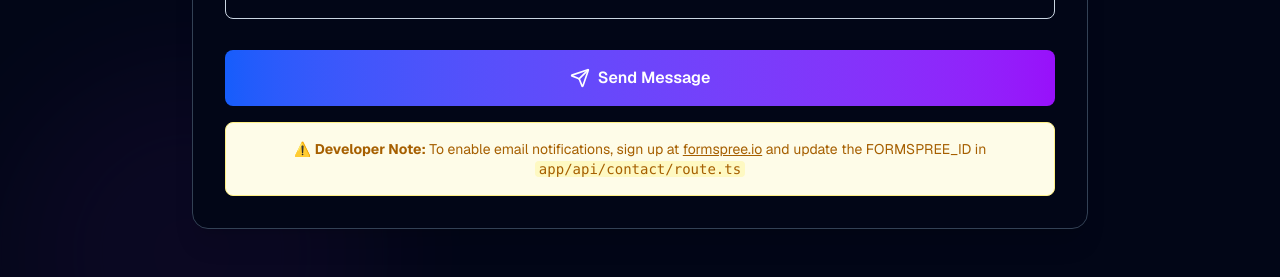
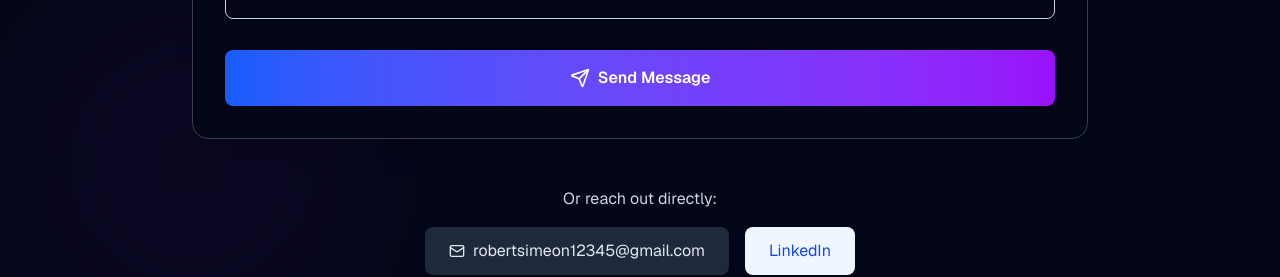
Before and after one commit to jacksimeon1/Simeon_DigitalTwin, a Next.js app: page / in a window 1280 px wide. Shown: the part 5440-5717 px from the top of the page. Built offline with nearby package versions, Linux system fonts and the light colour scheme; no server answers.

Commit message:
Configure Formspree with real form ID - email notifications now active

```diff
--- a/app/api/contact/route.ts
+++ b/app/api/contact/route.ts
@@ -22,8 +22,8 @@ export async function POST(request: NextRequest) {
     }
 
     // Using Formspree (free and easy to set up)
-    // You need to sign up at formspree.io and get your form ID
-    const FORMSPREE_ID = 'YOUR_FORMSPREE_FORM_ID'; // Replace with your actual Formspree ID
+    // Your Formspree form ID
+    const FORMSPREE_ID = 'mblerkbl';
 
     const response = await fetch(`https://formspree.io/f/${FORMSPREE_ID}`, {
       method: 'POST',
--- a/app/components/ContactForm.tsx
+++ b/app/components/ContactForm.tsx
@@ -164,13 +164,7 @@ export default function ContactForm() {
             </div>
           )}
 
-          {/* Setup Notice */}
-          <div className="mt-4 p-4 bg-yellow-50 dark:bg-yellow-900/20 border border-yellow-200 dark:border-yellow-800 rounded-lg">
-            <p className="text-yellow-700 dark:text-yellow-300 text-sm text-center">
-              ⚠️ <strong>Developer Note:</strong> To enable email notifications, sign up at <a href="https://formspree.io" target="_blank" rel="noopener noreferrer" className="underline hover:text-yellow-600">formspree.io</a> and update the FORMSPREE_ID in <code className="bg-yellow-100 dark:bg-yellow-900 px-1 rounded">app/api/contact/route.ts</code>
-            </p>
-          </div>
-        </div>
+                  </div>
 
         {/* Alternative Contact Methods */}
         <div className="mt-12 text-center">
```
